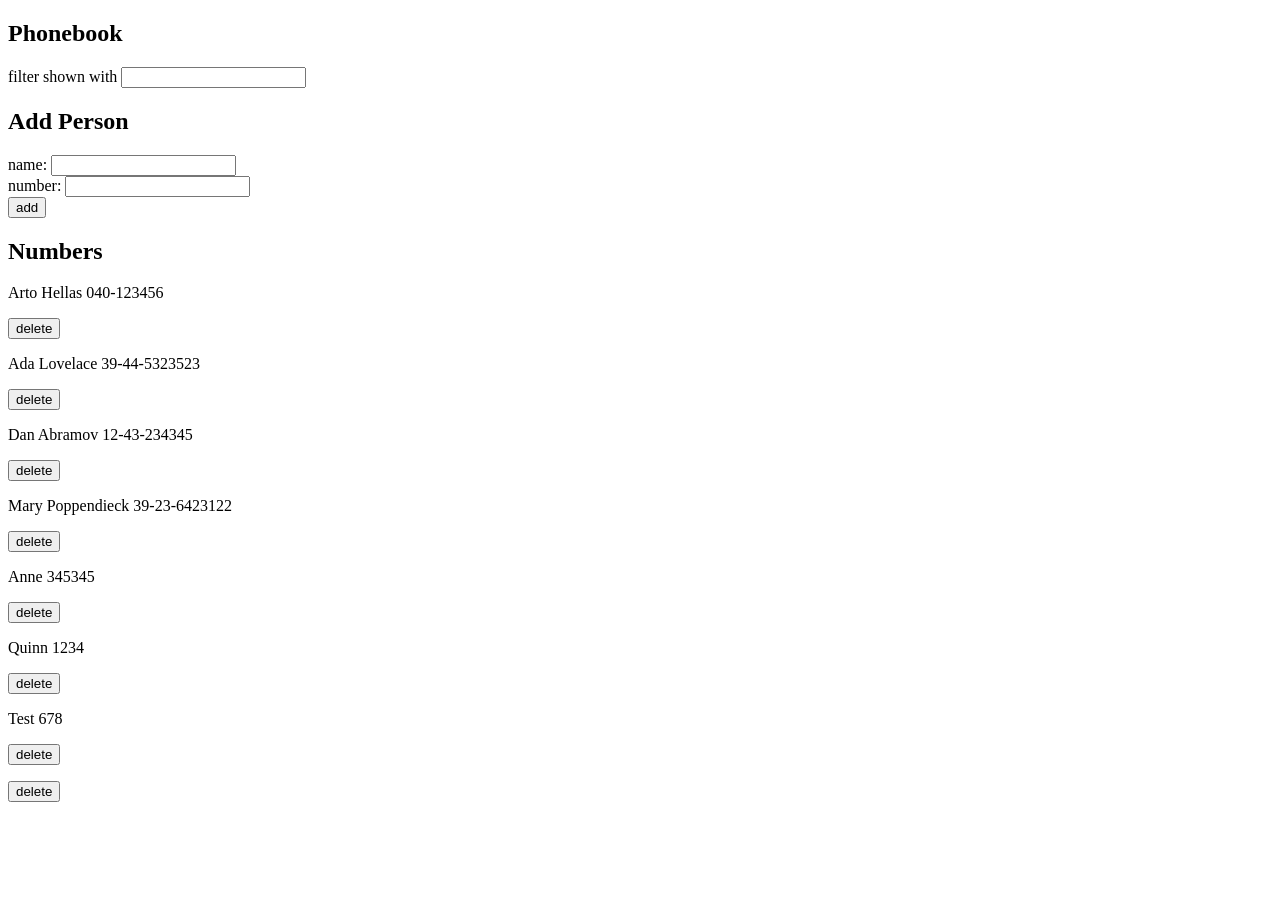
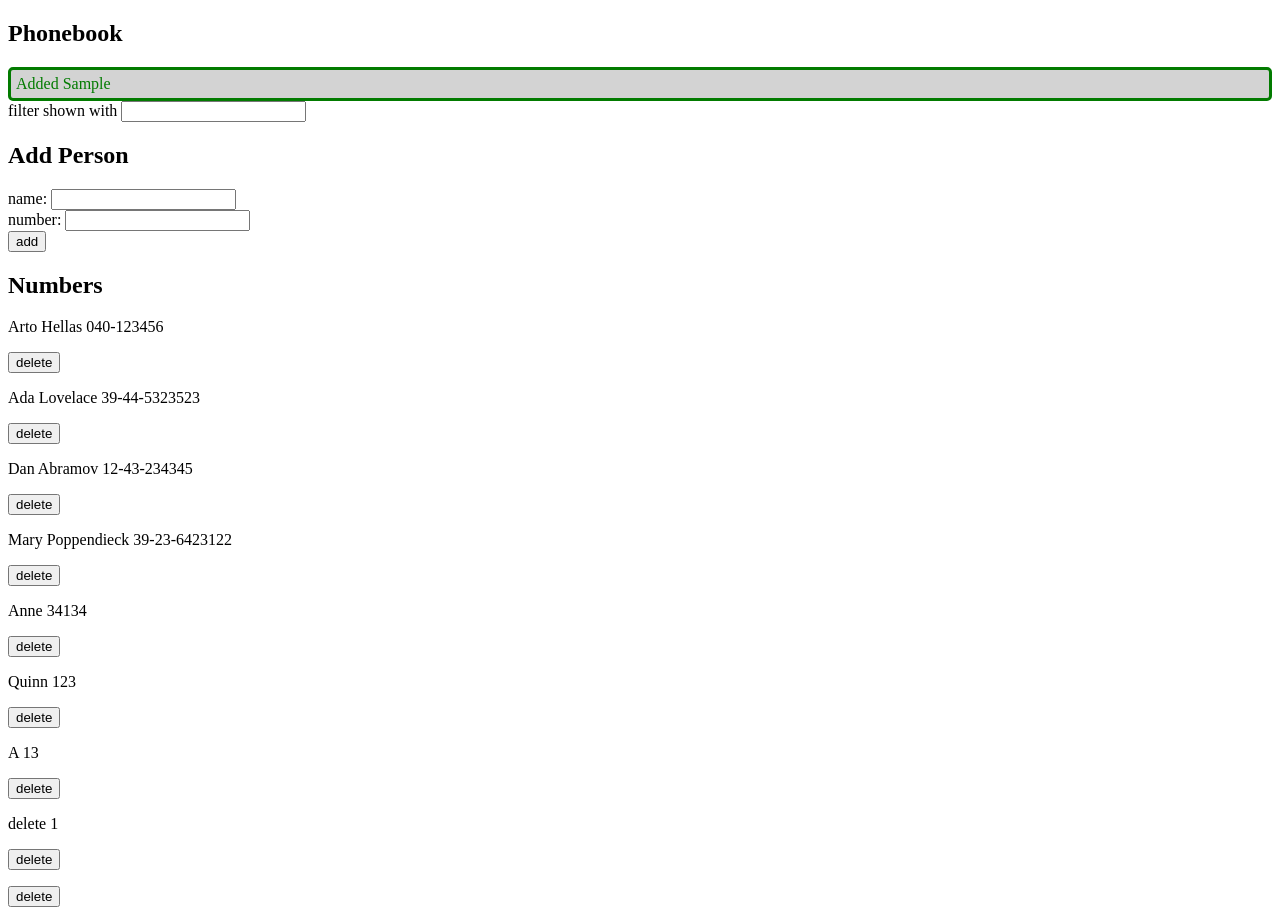
Before and after one commit to AnneTiotuico/FSO, a React (Create React App) app in the folder phonebook/: page / in a window 1280 px wide. Both pictures are taken after typing "Sample", "Sample" into the empty fields and a click on the button "add". Before the commit the page ends 810 px from the top, so only its background shows below. Built offline with nearby package versions, Linux system fonts and the light colour scheme; no server answers; data requests are answered from the project's data file.

Commit message:
added notification and error handling

```diff
--- a/phonebook/db.json
+++ b/phonebook/db.json
@@ -22,18 +22,23 @@
     },
     {
       "name": "Anne",
-      "number": "345345",
+      "number": "34134",
       "id": 5
     },
     {
       "name": "Quinn",
-      "number": "1234",
+      "number": "123",
       "id": 6
     },
     {
-      "name": "Test",
-      "number": "678",
+      "name": "A",
+      "number": "13",
       "id": 7
+    },
+    {
+      "name": "delete",
+      "number": "1",
+      "id": 8
     }
   ]
 }
--- a/phonebook/src/App.js
+++ b/phonebook/src/App.js
@@ -3,6 +3,35 @@ import Search from './components/Search'
 import PersonForm from './components/PersonForm'
 import Persons from './components/Persons'
 import personService from './services/persons'
+
+const Notification = ({ message, msgType }) => {
+  const notifStyle = {
+    color: '#027b00',
+    fontSize: 16,
+    fontWeight: 400,
+    background: '#d3d3d3',
+    borderRadius: 5,
+    borderColor: '#027b00',
+    borderWidth: 3,
+    borderStyle: 'solid',
+    padding: 5
+  }
+
+  if (msgType === 'error') {
+    notifStyle.color = 'red'
+    notifStyle.borderColor = 'red'
+  }
+
+  if (message === null) {
+    return null
+  }
+
+  return (
+    <div style={notifStyle}>
+      {message}
+    </div>
+  )
+}
 
 const App = () => {
   const [persons, setPersons] = useState([])
@@ -10,6 +39,8 @@ const App = () => {
   const [newNumber, setNewNumber] = useState('')
   const [newSearch, setNewSearch] = useState('')
   const [showAll, setShowAll] = useState(true)
+  const [message, setMessage] = useState(null)
+  const [msgType, setMsgType] = useState('')
 
   useEffect(() => {
     personService
@@ -20,6 +51,13 @@ const App = () => {
   }, [])
 
   const updatePerson = (existing) => {
+    const handleErrors = response => {
+      if (!response.ok) {
+        throw Error
+      }
+      return response
+    }
+
     if (existing.number === newNumber) {
       alert(`${newName} is already added to phonebook`)
     } else {
@@ -27,8 +65,17 @@ const App = () => {
         existing.number = newNumber
         personService
           .updatePerson(existing.id, existing)
+          .then(handleErrors)
           .then(updatedPerson => {
             setPersons(persons.map(p => p.id !== existing.id ? p : updatedPerson))
+          })
+          .catch(error => {
+            setMessage(`Information of ${newName} has already been removed from the server`)
+            setMsgType('error')
+            setTimeout(() => {
+              setMessage(null)
+            }, 5000)
+            setPersons(persons.filter(p => p.id !== existing.id))
           })
       }
     }
@@ -58,6 +105,11 @@ const App = () => {
           setPersons([...persons, addedPerson])
           setNewName('')
           setNewNumber('')
+          setMessage(`Added ${newName}`)
+          setMsgType('success')
+          setTimeout(() => {
+            setMessage(null)
+          }, 5000)
       })
     }
   }
@@ -83,6 +135,7 @@ const App = () => {
   return (
     <div>
       <h2>Phonebook</h2>
+      <Notification message={message} msgType={msgType}/>
       <Search newSearch={newSearch} handleNewSearch={handleNewSearch}/>
       <h2>Add Person</h2>
       <PersonForm addPerson={addPerson} newName={newName} setNewName={setNewName} newNumber={newNumber} setNewNumber={setNewNumber} />
--- a/phonebook/src/services/persons.js
+++ b/phonebook/src/services/persons.js
@@ -23,6 +23,13 @@ const deletePerson = id => {
 }
 
 const updatePerson = (id, data) => {
+  const handleErrors = response => {
+    if (!response.ok) {
+      throw Error
+    }
+    return response
+  }
+
   let result = fetch(`${baseURL}/${id}`, {
     method: 'PUT',
     headers: {
@@ -30,7 +37,12 @@ const updatePerson = (id, data) => {
     },
     body: JSON.stringify(data),
   })
-  return result.then(response => response.json())
+
+  return result
+          .then(handleErrors)
+          .then(response => response.json())
+          .catch(error => console.log('fail'))
+
 }
 
 // eslint-disable-next-line import/no-anonymous-default-export
```
